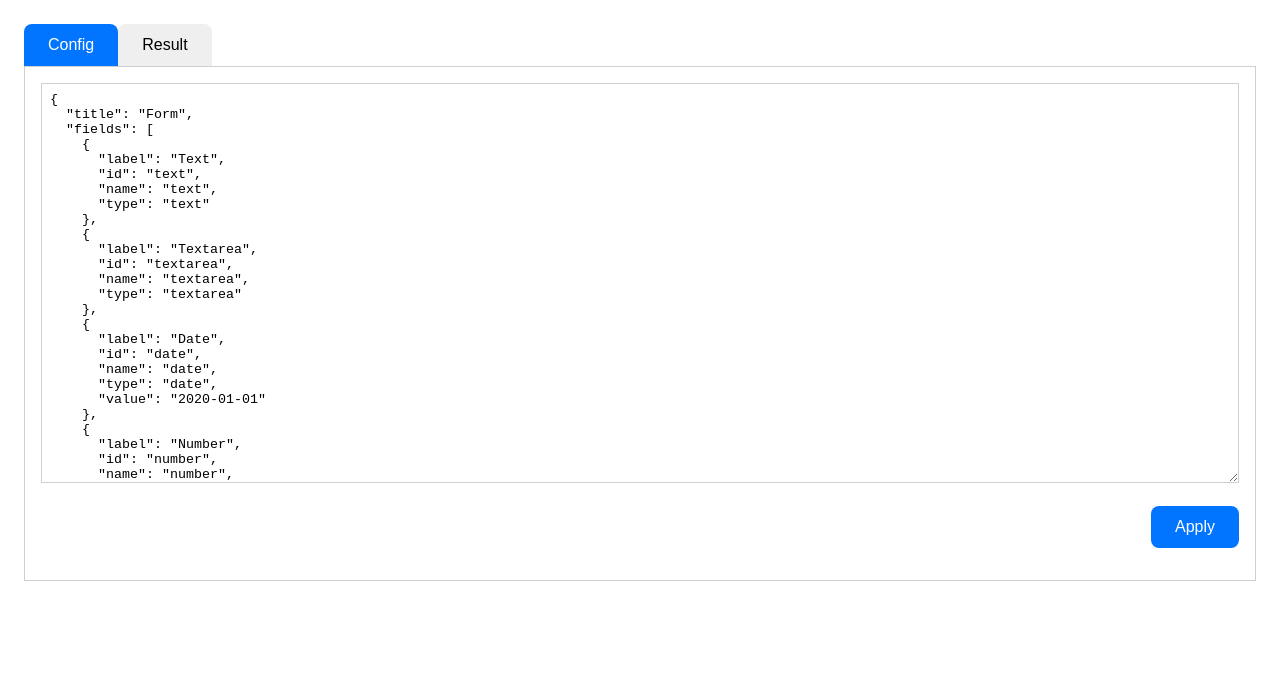
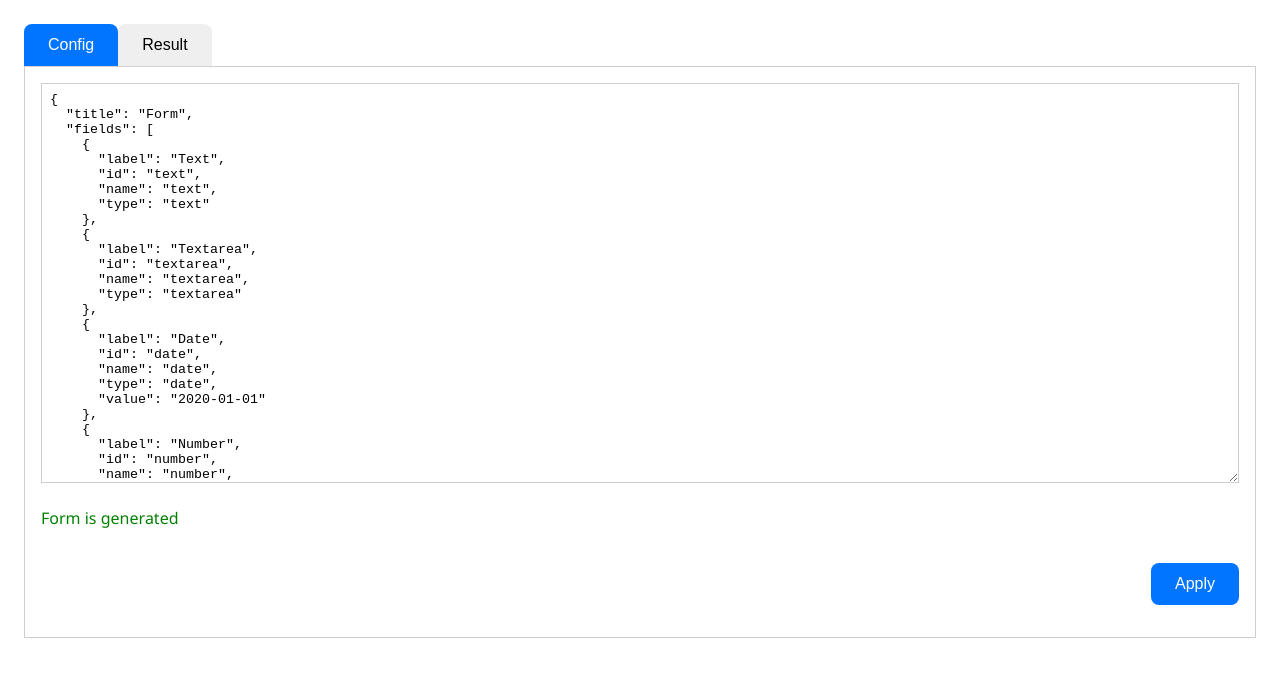
Before and after one commit to ksvcr/json-to-form, a React (Create React App) app: page / in a window 1280 px wide. Both pictures are taken after a click on the button "Apply". Shown: the top 676 px of the page. Built offline with nearby package versions, Linux system fonts and the light colour scheme.

Commit message:
feat: Adds succes message

```diff
--- a/src/features/PrettyJsonTextarea/PrettyJsonTextarea.module.css
+++ b/src/features/PrettyJsonTextarea/PrettyJsonTextarea.module.css
@@ -1,5 +1,10 @@
 .error {
   color: red;
+  padding: var(--space-md) 0;
+}
+
+.success {
+  color: green;
   padding: var(--space-md) 0;
 }
 
--- a/src/features/PrettyJsonTextarea/PrettyJsonTextarea.tsx
+++ b/src/features/PrettyJsonTextarea/PrettyJsonTextarea.tsx
@@ -15,6 +15,7 @@ type PrettyJsonTextareaProps<T> = {
 export const PrettyJsonTextarea = <T extends object>({ value, onChange }: PrettyJsonTextareaProps<T>) => {
   const [jsonString, setJsonString] = useState(() => JSON.stringify(value, null, 2));
   const [error, setError] = useState<string>();
+  const [success, setSuccess] = useState<boolean>(false);
 
   const handleChange = useCallback((e: ChangeEvent<HTMLTextAreaElement>) => {
     const { value } = e.target;
@@ -29,7 +30,9 @@ export const PrettyJsonTextarea = <T extends object>({ value, onChange }: Pretty
 
       await validateJson(parsedValue);
       onChange(parsedValue);
+      setSuccess(true);
     } catch (error) {
+      setSuccess(false);
       if (error instanceof SyntaxError || error instanceof Joi.ValidationError) {
         setError(error.message);
       }
@@ -40,6 +43,7 @@ export const PrettyJsonTextarea = <T extends object>({ value, onChange }: Pretty
     <>
       <Textarea className={styles.textarea} value={jsonString} onChange={handleChange} />
       {error && <div className={styles.error}>{error}</div>}
+      {success && <div className={styles.success}>Form is generated</div>}
 
       <div className={styles.controls}>
         <Button type="button" onClick={handleApply}>
```
